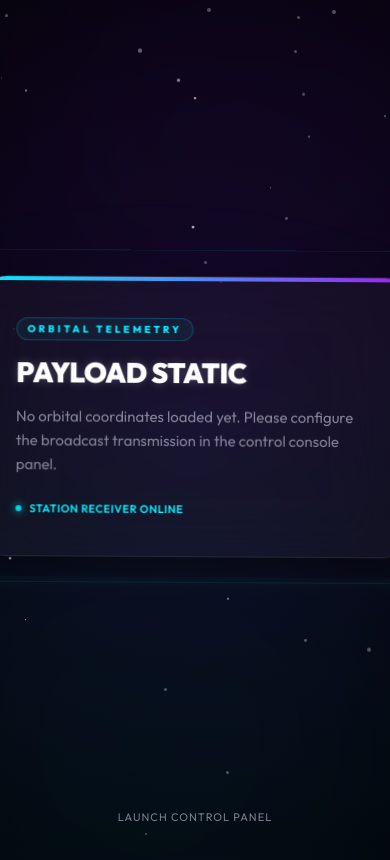
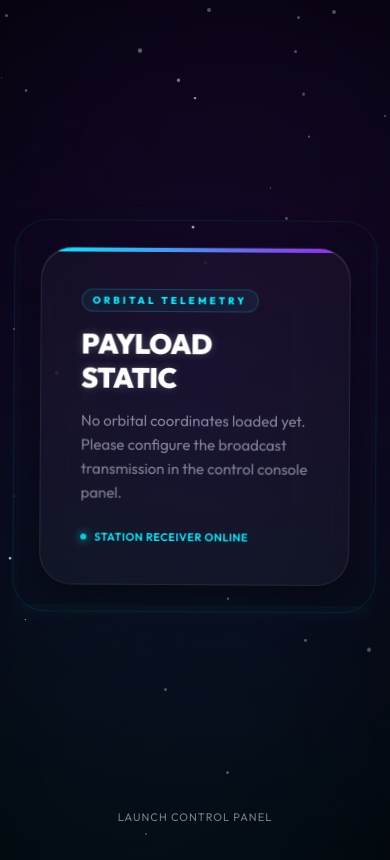
Before and after one commit to sirin66/iedc-projecttt, a website: page anti-gravity-demo/index.html in a window 390 px wide. Shown: the top 860 px of the page. Drawn offline with Linux system fonts and the light colour scheme.

Commit message:
fix: resolve mobile scrolling issues in anti-gravity-demo templates

```diff
--- a/anti-gravity-demo/index.html
+++ b/anti-gravity-demo/index.html
@@ -30,8 +30,9 @@
       display: flex;
       justify-content: center;
       align-items: center;
-      overflow: hidden;
+      overflow-y: auto;
       position: relative;
+      padding: 20px;
     }
 
     /* Floating stars/dots background effect */
@@ -104,7 +105,8 @@
     }
 
     .glass-card {
-      width: 440px;
+      width: 100%;
+      max-width: 440px;
       background: var(--card-bg);
       border: 1px solid rgba(255, 255, 255, 0.08);
       border-radius: 32px;
```
Also changed, not shown: anti-gravity-demo/admin.html (+2 -1 lines).
